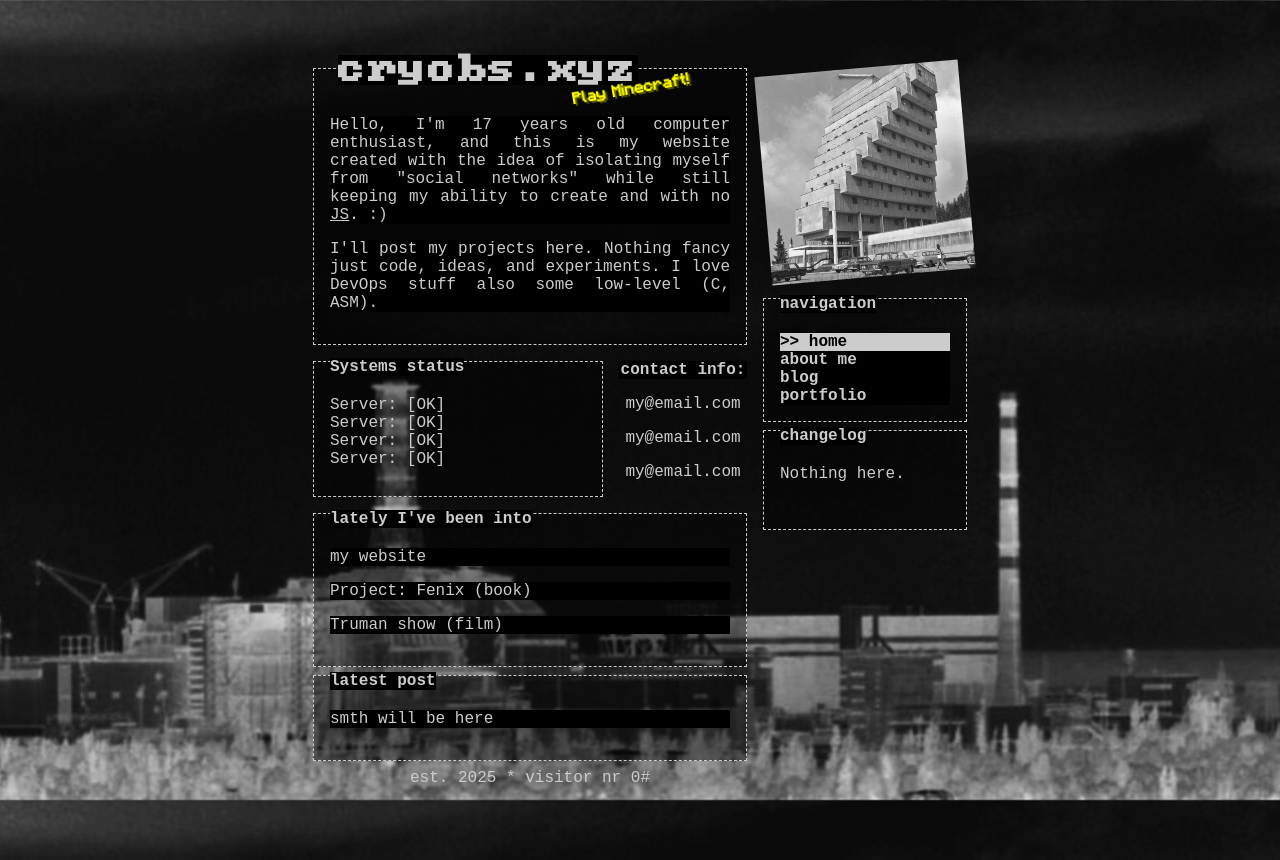
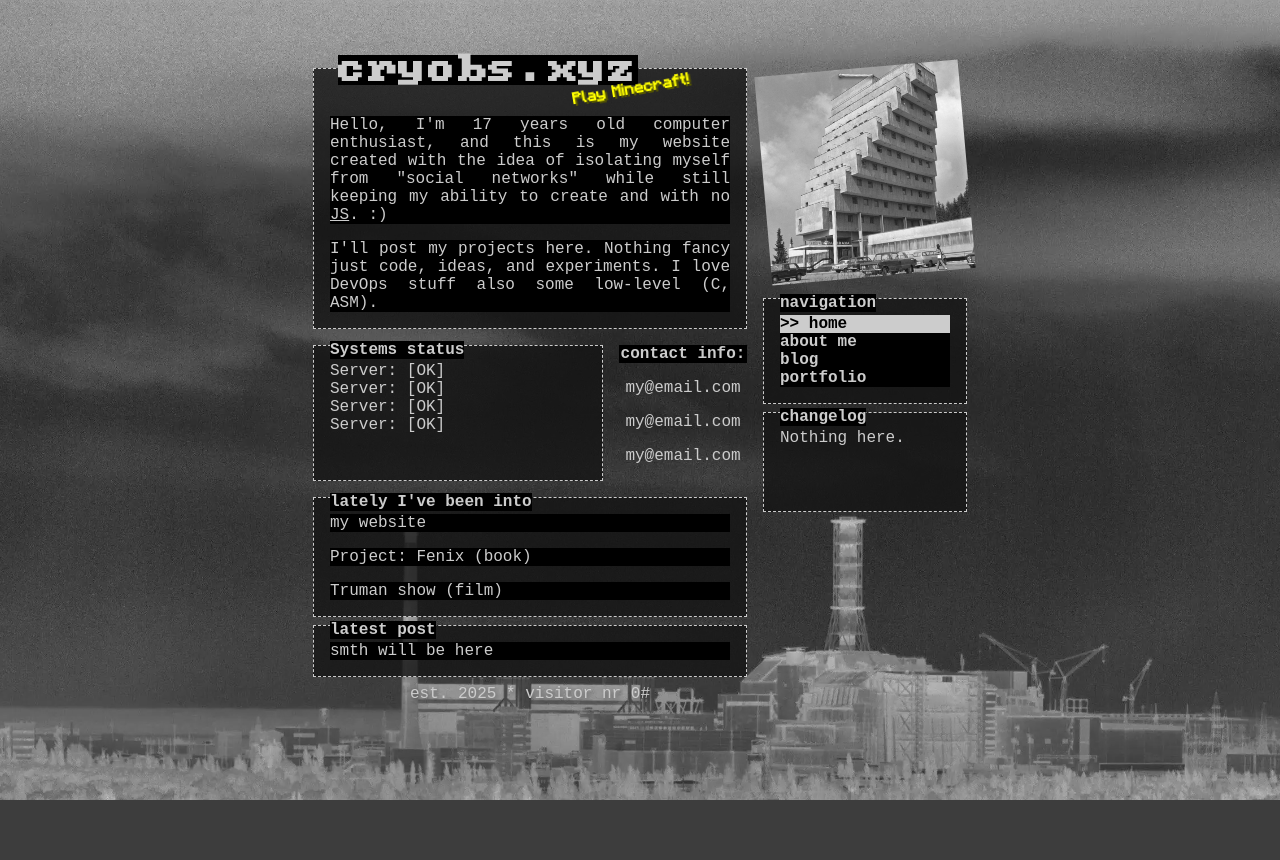
Before and after one commit to Cryobs/cryobs.xyz, a PHP site: page / in a window 1280 px wide. After the commit the page ends 800 px from the top, so only its background shows below. Run offline with PHP 8.4, Linux system fonts and the light colour scheme.

Commit message:
fix home page look

```diff
--- a/index.php
+++ b/index.php
@@ -115,7 +115,7 @@ foreach ($lines as $line) {
     $message = htmlspecialchars($parts[1]);
 
     echo "<div class='commit'>";
-    echo "<small><strong>$date</strong>:$message</small>";
+    echo "<small><strong>$date</strong>: $message</small>";
     echo "</div>";
   }
 }
--- a/style.css
+++ b/style.css
@@ -36,23 +36,33 @@ html, body {
 }
 
 body {
-  background-image: url('static/background.jpeg');
-  background-size: cover;
-  background-repeat: no-repeat;
-  background-color: rgba(10, 10, 10, 0.9);
-  background-blend-mode: lighten;
-  background-attachment: fixed;
 
   min-height: 100vh;
   overflow-x: hidden;
 
+  background-color: rgba(0, 0, 0, 1);
+
   margin: 0;
+}
+
+body::before {
+  content: "";
+  position: absolute;
+  inset: 0;
+  background-image: url('static/background2-1.webp');
+  background-size: cover;
+  background-position: center;
+  background-repeat: no-repeat;
+  background-blend-mode: multiply;
+  background-attachment: fixed;
+
+  filter: invert(1) grayscale(100%);
 }
 
 
 
 .flex-container {
-  margin-top: 60px;
+  padding-top: 60px;
   display: flex;
   flex-wrap: wrap;
   position: relative;
@@ -60,13 +70,6 @@ body {
   z-index: 0;
 }
 
-
-p {
-  background-color: var(--bg);
-  font-size: 16px;
-  margin-bottom: 1rem;
-  text-align: justify;
-}
 
 #logo-container {
   position: relative;
@@ -140,13 +143,23 @@ section {
   margin: 0.5rem;
   padding: 1rem;
   border: dashed 1px var(--fg);
-  background-color: rgba(0, 0, 0, 0.4);
+  background-color: rgba(20, 20, 20, 0.8);
   z-index: 1;
 }
 
+section p {
+  background-color: var(--bg);
+  font-size: 16px;
+  text-align: justify;
+}
+
+section p:not(:last-child) {
+  margin-bottom: 1rem;
+}
+
 section .header {
-  position: relative;
-  bottom: 20px;
+  position: absolute;
+  top: -5px;
   background-color: var(--bg);
   font-weight: bold;
   z-index: 1;
@@ -229,13 +242,13 @@ section:hover .header {
 }
 
 #changelog #changelog-list {
-  max-height: 99%;
+  max-height: 100%;
   overflow-x: scroll;
 }
 
 footer {
   text-align: center;
-  text-shadow: 2px 2px 20px var(--bg);
+  text-shadow: 2px 2px 4px rgba(0, 0, 0, 0.4);
 }
 
 @media only screen and (max-width: 670px) {
```
Also changed, not shown: static/background.jpeg (deleted), static/background2-1.webp (added), 2 other files.
